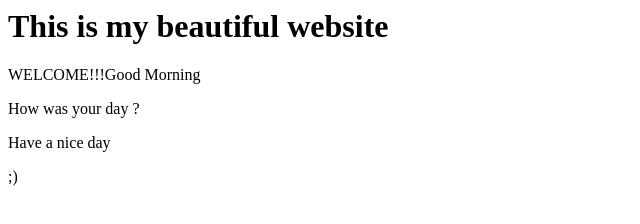
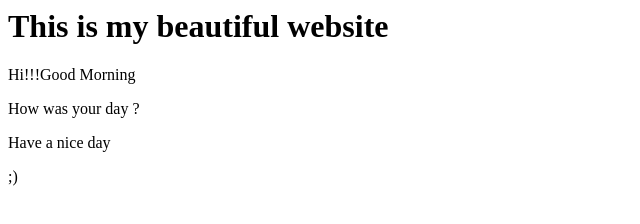
Before and after one commit to francislobo8/awesome-repo, a plain HTML site: page index.html in a window 1280 px wide. Shown: the full height of the page, 0-640 px from the left. Drawn offline with Linux system fonts and the light colour scheme.

Commit message:
Changed welcome to HI

```diff
--- a/index.html
+++ b/index.html
@@ -1,7 +1,7 @@
 <html>
 <title>This is my website</title>
 <h1>This is my beautiful website</h1>
-<p>WELCOME!!!Good Morning</p>
+<p>Hi!!!Good Morning</p>
 <p>How was your day ?</p>
 <p>Have a nice day</p>
 <p>;)</p>
```
